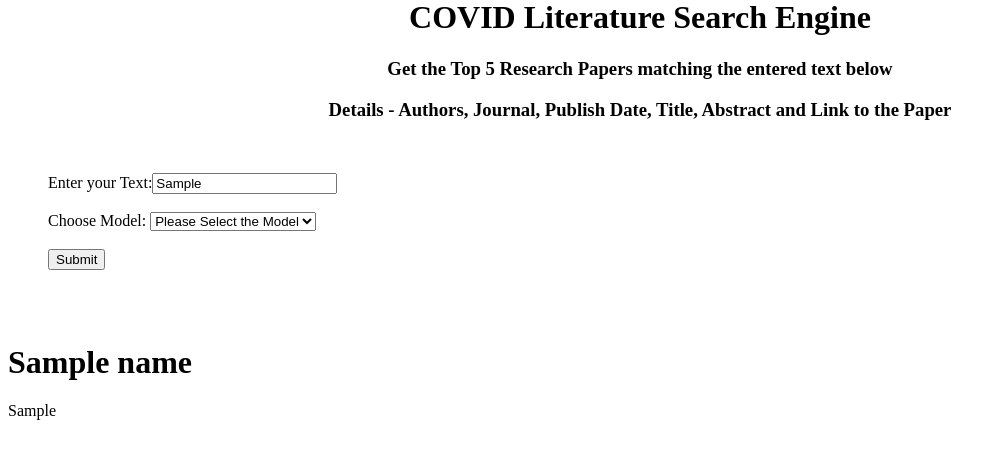
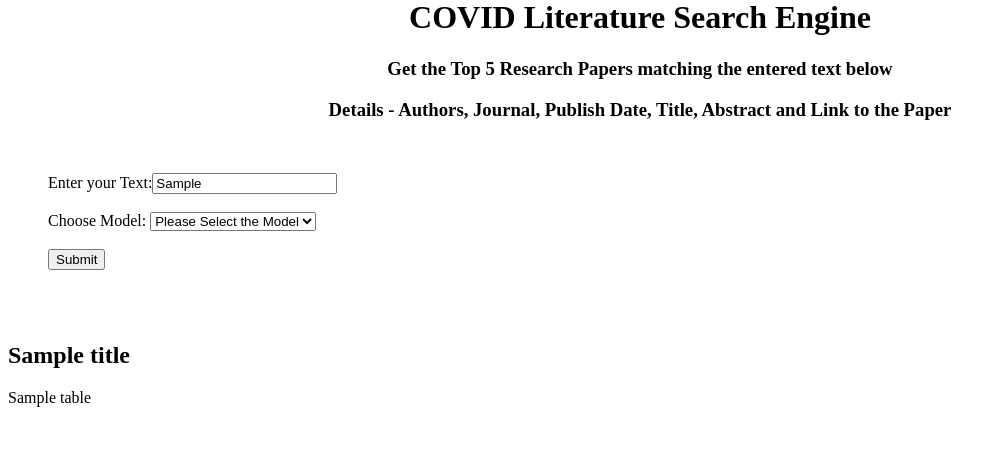
Before and after one commit to shreyassks/Literature-Search-Engine, a Flask app: template app/templates/index.html in a window 1280 px wide. Shown: the part 22-481 px from the top of the page, without its empty margins (0-1005 px from the left). Run offline with Flask 2, Linux system fonts and the light colour scheme; the template is opened without the code that fills it: most values are stand-ins (such as "Sample title", 1, 10 or a date in 2020); parts of the project's set-up code (start-up, migrations or seed data) failed here and were passed over.

Commit message:
Update index.html

```diff
--- a/app/templates/index.html
+++ b/app/templates/index.html
@@ -35,10 +35,10 @@
     <link rel="stylesheet" href="{{ url_for('static', filename='df_style.css') }}">
     <br>
     <br>
-    {% block content %}
-    <h1>{{name}}</h1>
-    {{ data.to_html(classes="mystyle", index=False, border = 0) | safe}}
-    {% endblock %}
+    {% for table in tables %}
+     <h2> {{titles[loop.index]}} </h2>
+     {{table | safe}}
+    {% endfor %}
 
 
 </body>
```
